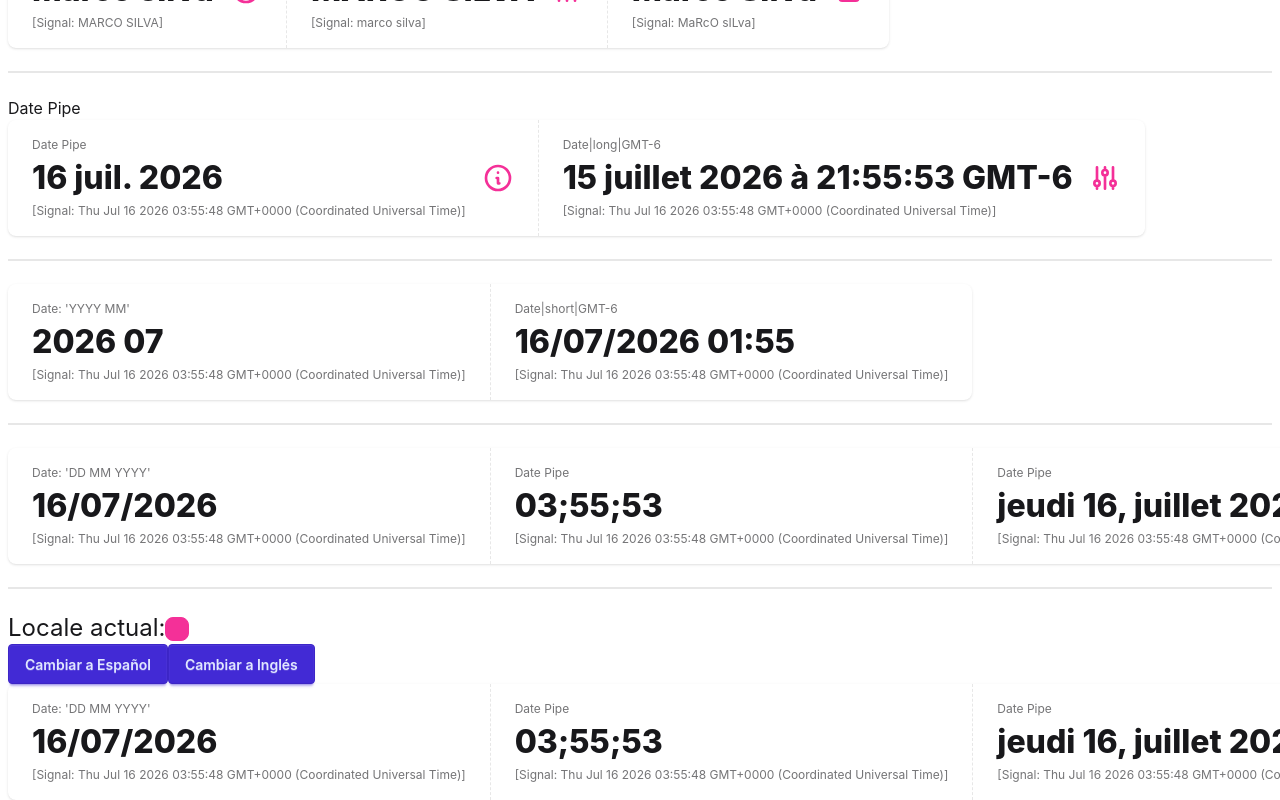
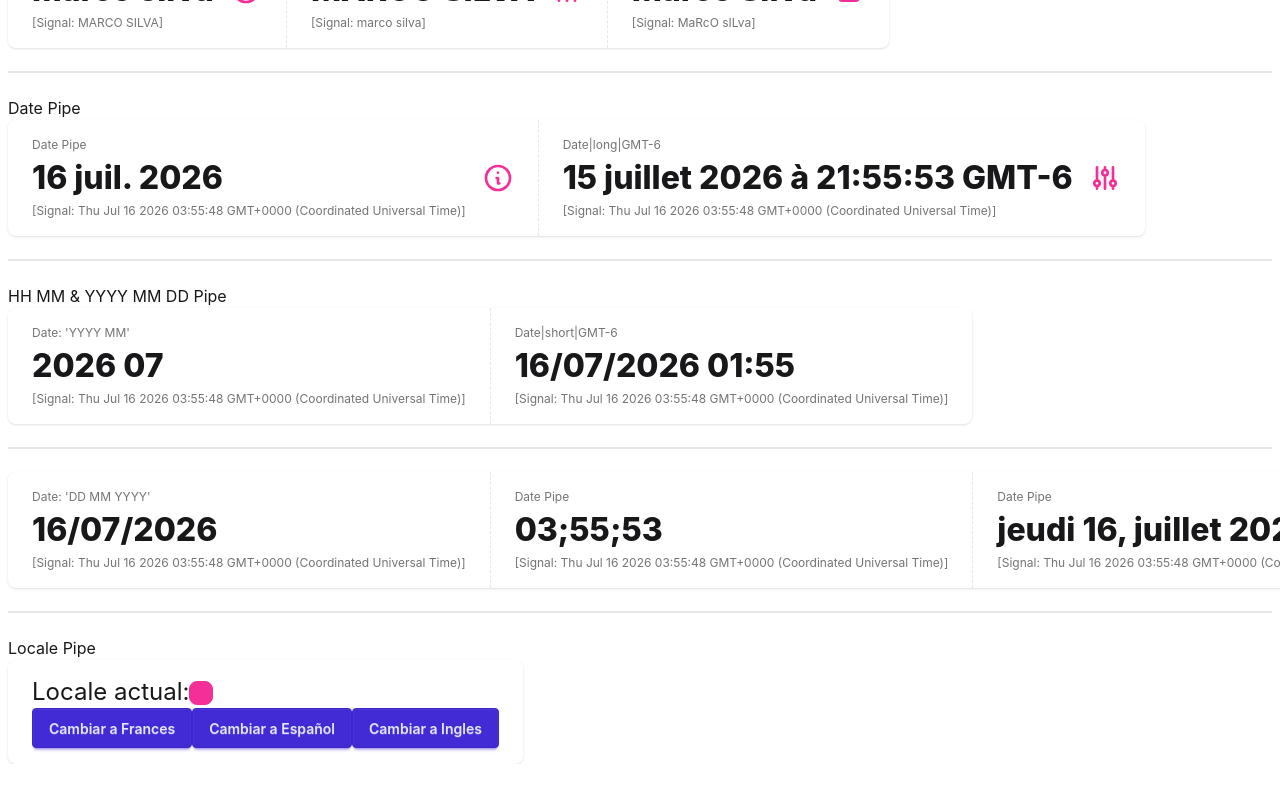
Before and after one commit to MarcoAndresSilva/Angular-pipes-app, an Angular app: page /basic in a window 1280 px wide. Shown: the part 208-1008 px from the top of the page. After the commit the page ends 972 px from the top, so only its background shows below. Built offline with nearby package versions, Linux system fonts and the light colour scheme.

Commit message:
Locale pipes advances

```diff
--- a/src/app/pages/basic-page/basic-page.html
+++ b/src/app/pages/basic-page/basic-page.html
@@ -118,7 +118,9 @@
 </div>
 
 <div class="divider"></div>
-
+<section mx-10>
+  <h1 text-2xl font-bold>HH MM & YYYY MM DD Pipe</h1>
+</section>
 <div class="stats shadow">
   <div class="stat">
     <div class="stat-title">Date: 'YYYY MM'</div>
@@ -156,28 +158,17 @@
 </div>
 
 <div class="divider"></div>
-<div class="">
-  <h1 class="text-2xl">Locale actual:<span class="badge badge-secondary"></span></h1>
-
-  <button class="btn btn-primary" (click)="changeLocale('es')">Cambiar a Español</button>
-  <button class="btn btn-primary" (click)="changeLocale('en')">Cambiar a Inglés</button>
-</div>
+<section mx-10>
+  <h1 text-2xl font-bold>Locale Pipe</h1>
+</section>
 <div class="stats shadow">
   <div class="stat">
-    <div class="stat-title">Date: 'DD MM YYYY'</div>
-    <div class="stat-value">{{ customDate() | date: 'dd/MM/yyyy' }}</div>
-    <div class="stat-desc">{{ customDate }}</div>
-  </div>
+    <div class="gap-2">
+      <h1 class="text-2xl">Locale actual:<span class="badge badge-secondary"></span></h1>
 
-  <div class="stat">
-    <div class="stat-title">Date Pipe</div>
-    <div class="stat-value">{{ customDate() | date: 'HH;mm;ss' }}</div>
-    <div class="stat-desc">{{ customDate }}</div>
-  </div>
-
-  <div class="stat">
-    <div class="stat-title">Date Pipe</div>
-    <div class="stat-value">{{ customDate() | date: 'EEEE d, MMMM y' }}</div>
-    <div class="stat-desc">{{ customDate }}</div>
+      <button class="btn btn-primary" (click)="changeLocale('fr')">Cambiar a Frances</button>
+      <button class="btn btn-primary" (click)="changeLocale('es')">Cambiar a Español</button>
+      <button class="btn btn-primary" (click)="changeLocale('en')">Cambiar a Ingles</button>
+    </div>
   </div>
 </div>
--- a/src/app/pages/basic-page/basic-page.ts
+++ b/src/app/pages/basic-page/basic-page.ts
@@ -19,4 +19,8 @@ export default class BasicPage {
     }, 1000);
     return () => clearInterval(interval);
   });
+
+  changeLocale(locale: string) {
+    document.documentElement.lang = locale;
+  }
 }
```
